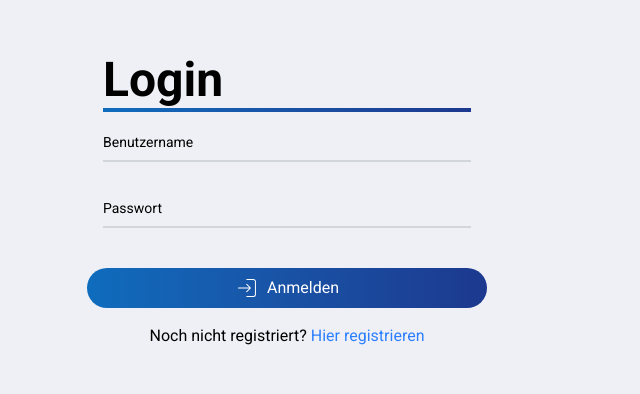
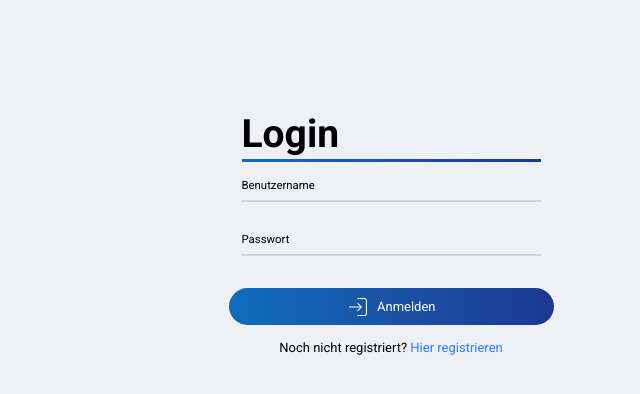
Before and after one commit to Virus40215/Vault, a React (Vite) app in the folder frontend/: page / in a window 1280 px wide. Shown: the part 222-616 px from the top of the page, without its empty margins (353-993 px from the left). Built offline with nearby package versions, Linux system fonts and the light colour scheme; no server answers.

Commit message:
Added Header; Added SearchField; Minor adjustments

```diff
--- a/frontend/src/App.jsx
+++ b/frontend/src/App.jsx
@@ -10,8 +10,10 @@ import Vault_Media from "./pages/vault/Vault_Media";
 import Login from "./pages/auth/Login";
 import Registration from "./pages/auth/Registration";
 import Navbar from "./components/navbar";
+import Header from "./components/header";
 import { AuthProvider, AuthContext } from "./utils/auth_context";
 import { SnippetProvider } from "./utils/snippet_context";
+import { SearchProvider } from "./utils/searchbar_context";
 import PrivateRoute from "./utils/private_route";
 import { useContext } from "react";
 
@@ -24,7 +26,7 @@ const linkIcons = [
   <RiScreenshot2Fill size={24} />,
   <FaFileCirclePlus size={24} />,
 ];
-Vault_Snippets;
+
 const navLinks = [
   { name: "Code Snippets", path: "/Vault_Snippets" },
   { name: "Datensammlung", path: "/Vault_Data" },
@@ -42,15 +44,23 @@ const AppLayout = () => {
   const hideNavbar =
     location.pathname === "/" ||
     location.pathname.toLowerCase() === "/register";
+  const hideHeader =
+    location.pathname === "/" ||
+    location.pathname.toLowerCase() === "/register";
 
   if (loading) {
     return <p style={{ textAlign: "center", marginTop: "20px" }}>...</p>;
   }
 
   return (
-    <div className="flex h-screen">
+    <div className="h-screen flex flex-col">
+      {!hideHeader && (
+        <div className="w-full h-16 fixed top-0 left-0 z-50 flex items-center px-4 bg-[#eef0f5]">
+          <Header />
+        </div>
+      )}
       {!hideNavbar && (
-        <div className="w-64">
+        <div className="h-full p-4 fixed left-0 top-16">
           <Navbar
             username={`Willkommen ${user.username}`}
             navLinks={navLinks}
@@ -58,7 +68,7 @@ const AppLayout = () => {
           />
         </div>
       )}
-      <div className="flex-1 p-4 overflow-y-auto">
+      <div className="ml-64 pt-16 h-screen overflow-y-auto p-4">
         <Routes>
           <Route path="/register" element={<Registration />} />
           <Route path="/" element={<Login />} />
@@ -75,11 +85,13 @@ const AppLayout = () => {
 
 const App = () => {
   return (
-    <AuthProvider >
+    <AuthProvider>
       <SnippetProvider>
-        <Router>
-          <AppLayout />
-        </Router>
+        <SearchProvider>
+          <Router>
+            <AppLayout />
+          </Router>
+        </SearchProvider>
       </SnippetProvider>
     </AuthProvider>
   );
--- a/frontend/src/components/bases/pop_up_base.jsx
+++ b/frontend/src/components/bases/pop_up_base.jsx
@@ -13,10 +13,9 @@ const PopUpBase = ({ title = "", children = null, onClick }) => {
       onClick={onClick}
     >
       <div
-        className="max-w-2xl max-h-[90vh] overflow-auto bg-white p-6 rounded-lg shadow-lg"
+        className="max-w-2xl max-h-[90vh] overflow-auto bg-white border border-gray-200 p-6 rounded-lg shadow-lg"
         onClick={(e) => e.stopPropagation()}
       >
-        {/* Header mit Schließen-Button */}
         <div className="flex items-center justify-between mb-4">
           {title && <h2 className="text-xl font-bold">{title}</h2>}
           <button onClick={onClick} name="">
--- a/frontend/src/components/form_create_snippet.jsx
+++ b/frontend/src/components/form_create_snippet.jsx
@@ -2,12 +2,13 @@
 import { useState, useContext } from "react";
 import { AuthContext } from "../utils/auth_context";
 import { SnippetContext } from "../utils/snippet_context";
+import PopUpBase from "./bases/pop_up_base";
 
 /**
  * TODO: DOCU
  */
 
-const CreateSnippetForm = ({ onClickClose }) => {
+const CreateSnippetForm = ({ onClick, onClickClose }) => {
   const API_URL = import.meta.env.VITE_API_URL || "http://127.0.0.1:8000";
   const { user } = useContext(AuthContext);
   const { refreshSnippets } = useContext(SnippetContext);
@@ -53,6 +54,7 @@ const CreateSnippetForm = ({ onClickClose }) => {
   };
 
   return (
+
     <div className="max-w-lg mx-auto bg-white p-6 rounded-lg shadow-md">
       <h2 className="text-2xl font-bold mb-4">Neues Snippet erstellen</h2>
 
--- /dev/null
+++ b/frontend/src/components/header.jsx
@@ -0,0 +1,17 @@
+import React from "react";
+import GlobSearchInput from "./ui_elements/input_glob";
+
+/**
+ * TODO: DOCU
+ */
+
+function Header({}) {
+  return (
+    <div className="flex justify-center items-center h-16 w-full fixed top-0 left-0 z-50">
+      <GlobSearchInput />
+    </div>
+  );
+}
+
+
+export default Header;
--- a/frontend/src/components/navbar.jsx
+++ b/frontend/src/components/navbar.jsx
@@ -69,7 +69,7 @@ function Navbar({ username = "Guest", navLinks = [], linkIcons = [] }) {
         <div className="mb-7">
           <div className="relative inline-block">
             <ButtonCreate
-              buttonName="Erstellen/Hochladen"
+              buttonName="Erstellen oder hochladen"
               onBtnClick={handleButtonCreate}
             />
             {showSelectMenu && (
--- /dev/null
+++ b/frontend/src/components/ui_elements/input_glob.jsx
@@ -0,0 +1,21 @@
+import { useContext, useEffect } from "react";
+import { SearchContext } from "../../utils/searchbar_context";
+import { IoIosSearch } from "react-icons/io";
+
+function GlobSearchInput() {
+  const { globSearchField, setGlobSearchField } = useContext(SearchContext);
+
+  return (
+    <div className="relative w-full max-w-md">
+      <input
+        value={globSearchField}
+        onChange={(e) => setGlobSearchField(e.target.value)}
+        placeholder="Suche..."
+        className="w-full pl-10 pr-4 py-2 bg-white rounded-full shadow-sm focus:outline-none focus:shadow-lg focus:placeholder-black hover:shadow-lg hover:placeholder-black"
+      />
+      <IoIosSearch className="absolute left-3 top-1/2 transform -translate-y-1/2 text-black text-xl" />
+    </div>
+  );
+}
+
+export default GlobSearchInput;
--- a/frontend/src/index.css
+++ b/frontend/src/index.css
@@ -22,6 +22,10 @@
   background: #48494b;
 }
 
+html {
+  font-size: 13px; /* Standard: 16px */
+}
+
 body {
   background-color: #eef0f5;
   color: black;
--- a/frontend/src/pages/vault/Vault_Snippets.jsx
+++ b/frontend/src/pages/vault/Vault_Snippets.jsx
@@ -1,9 +1,10 @@
-import React, { useEffect, useState, useContext } from "react";
+import React, { useEffect, useState, useContext, useLayoutEffect } from "react";
 import SnippetTable from "../../components/table_snippet";
 import TableBtnFilter from "../../components/ui_elements/button_filter_table";
 import PopUpShowSnippet from "../../components/pop_up_show_snippet";
 import { AuthContext } from "../../utils/auth_context";
 import { SnippetContext } from "../../utils/snippet_context";
+import { SearchContext } from "../../utils/searchbar_context";
 
 /**
  * !filtered language icons
@@ -24,6 +25,7 @@ const languageIcons = Object.fromEntries(
 const Vault_Snippets = () => {
   const { user } = useContext(AuthContext);
   const { userData, refreshSnippets } = useContext(SnippetContext);
+  const { globSearchField } = useContext(SearchContext);
 
   const [snippets, setSnippets] = useState([]);
   const [allSnippets, setAllSnippets] = useState([]);
@@ -49,6 +51,19 @@ const Vault_Snippets = () => {
   const columns = keys.filter(
     (key) => !["id", "code", "description", "user_id"].includes(key)
   );
+  /**
+   * ! Filter with searchbar
+   */
+  useEffect(() => {
+    if (!globSearchField) {
+      setSnippets(allSnippets);
+    } else {
+      const filtered = allSnippets.filter((snippet) =>
+        snippet.title?.toLowerCase().includes(globSearchField.toLowerCase())
+      );
+      setSnippets(filtered);
+    }
+  }, [globSearchField, allSnippets]);
 
   /**
    * ! Filter available languages
@@ -100,14 +115,12 @@ const Vault_Snippets = () => {
         />
       )}
 
-      {/* ✅ Anzeige, wenn keine Snippets vorhanden sind */}
       {snippets.length === 0 && (
         <div className="flex justify-center items-center h-screen">
-          <h1>Noch keine Einträge vorhanden...</h1>
+          <h1>Keine Einträge gefunden...</h1>
         </div>
       )}
 
-      {/* ✅ Zeige die Tabelle nur, wenn Snippets existieren */}
       {snippets.length > 0 && (
         <div>
           <TableBtnFilter
--- /dev/null
+++ b/frontend/src/utils/searchbar_context.jsx
@@ -0,0 +1,13 @@
+import { createContext, useEffect, useState } from "react";
+
+export const SearchContext = createContext();
+
+export const SearchProvider = ({ children }) => {
+  const [globSearchField, setGlobSearchField] = useState("");
+
+  return (
+    <SearchContext.Provider value={{ globSearchField, setGlobSearchField }}>
+      {children}
+    </SearchContext.Provider>
+  );
+};
```
